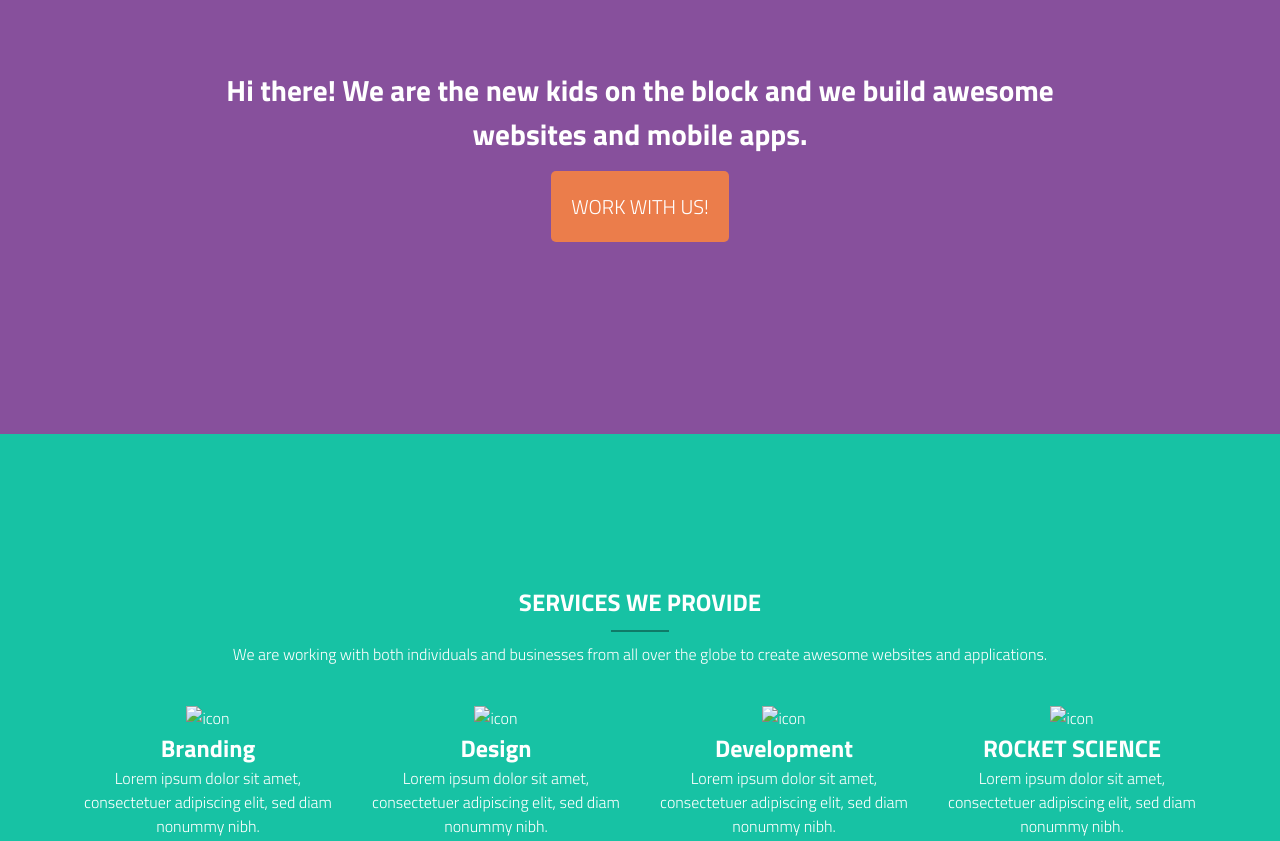
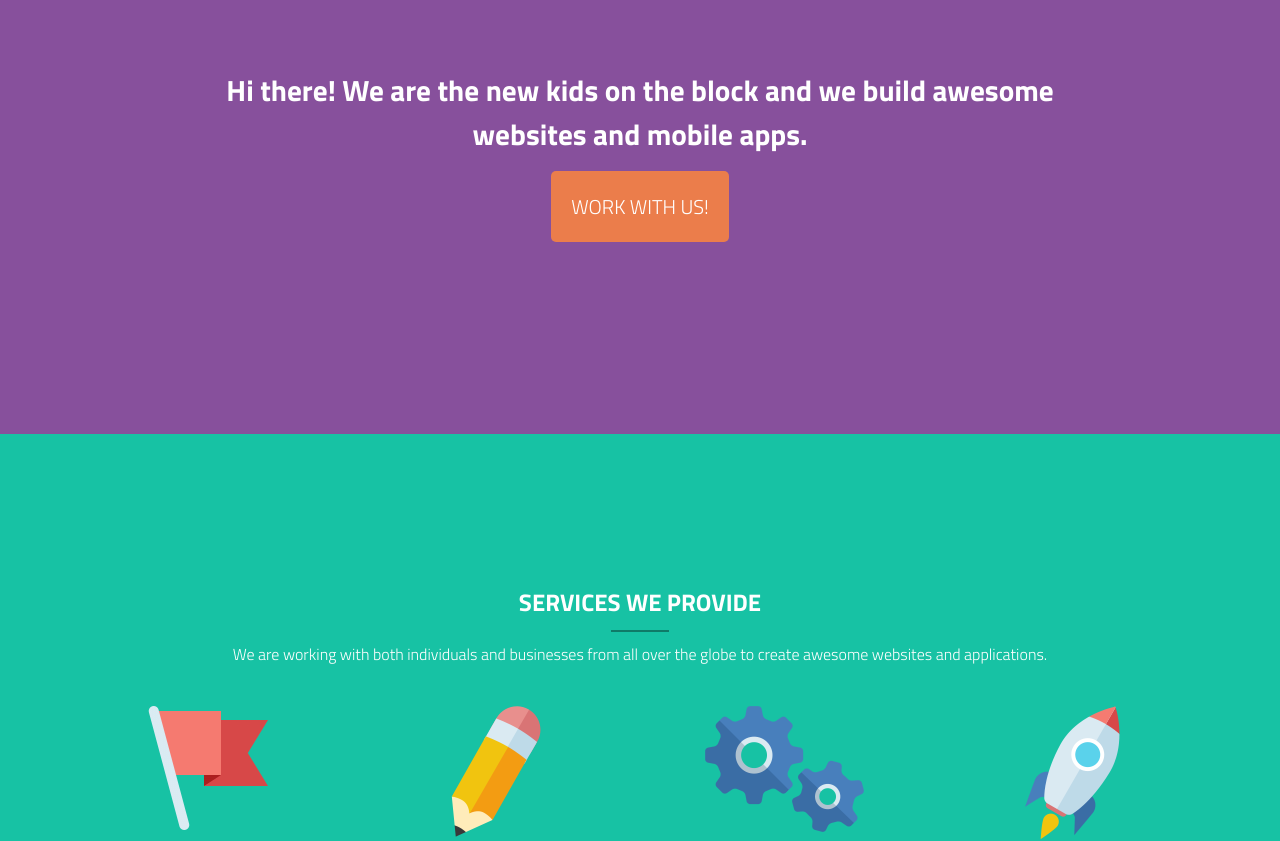
Before and after one commit to akshoikat/trening, a plain HTML site: page index.html in a window 1280 px wide. Shown: the part 124-965 px from the top of the page. Drawn offline with Linux system fonts and the light colour scheme; the site is published under a folder, as on GitHub Pages, so addresses that start at the root find nothing.

Commit message:
Update index.html

```diff
--- a/index.html
+++ b/index.html
@@ -48,25 +48,25 @@
             </div>
             <div class="service-box-part">
                 <div class="service-part">
-                    <img src="/img/Cuda Single Page Portfolio.png" alt="icon">
+                    <img src="./img/Cuda Single Page Portfolio.png" alt="icon">
                     <h2>Branding</h2>
                     <p>Lorem ipsum dolor sit amet,
                     consectetuer adipiscing elit, sed diam nonummy nibh.</p>
                 </div>
                 <div class="service-part">
-                    <img src="/img/pencil.png" alt="icon">
+                    <img src="./img/pencil.png" alt="icon">
                     <h2>Design</h2>
                     <p>Lorem ipsum dolor sit amet,
                     consectetuer adipiscing elit, sed diam nonummy nibh.</p>
                 </div>
                 <div class="service-part">
-                    <img src="/img/setting.png" alt="icon">
+                    <img src="./img/setting.png" alt="icon">
                     <h2>Development</h2>
                     <p>Lorem ipsum dolor sit amet,
                     consectetuer adipiscing elit, sed diam nonummy nibh.</p>
                 </div>
                 <div class="service-part">
-                    <img src="/img/roket icon.png" alt="icon">
+                    <img src="./img/roket icon.png" alt="icon">
                     <h2>ROCKET SCIENCE</h2>
                     <p>Lorem ipsum dolor sit amet,
                     consectetuer adipiscing elit, sed diam nonummy nibh.</p>
```
